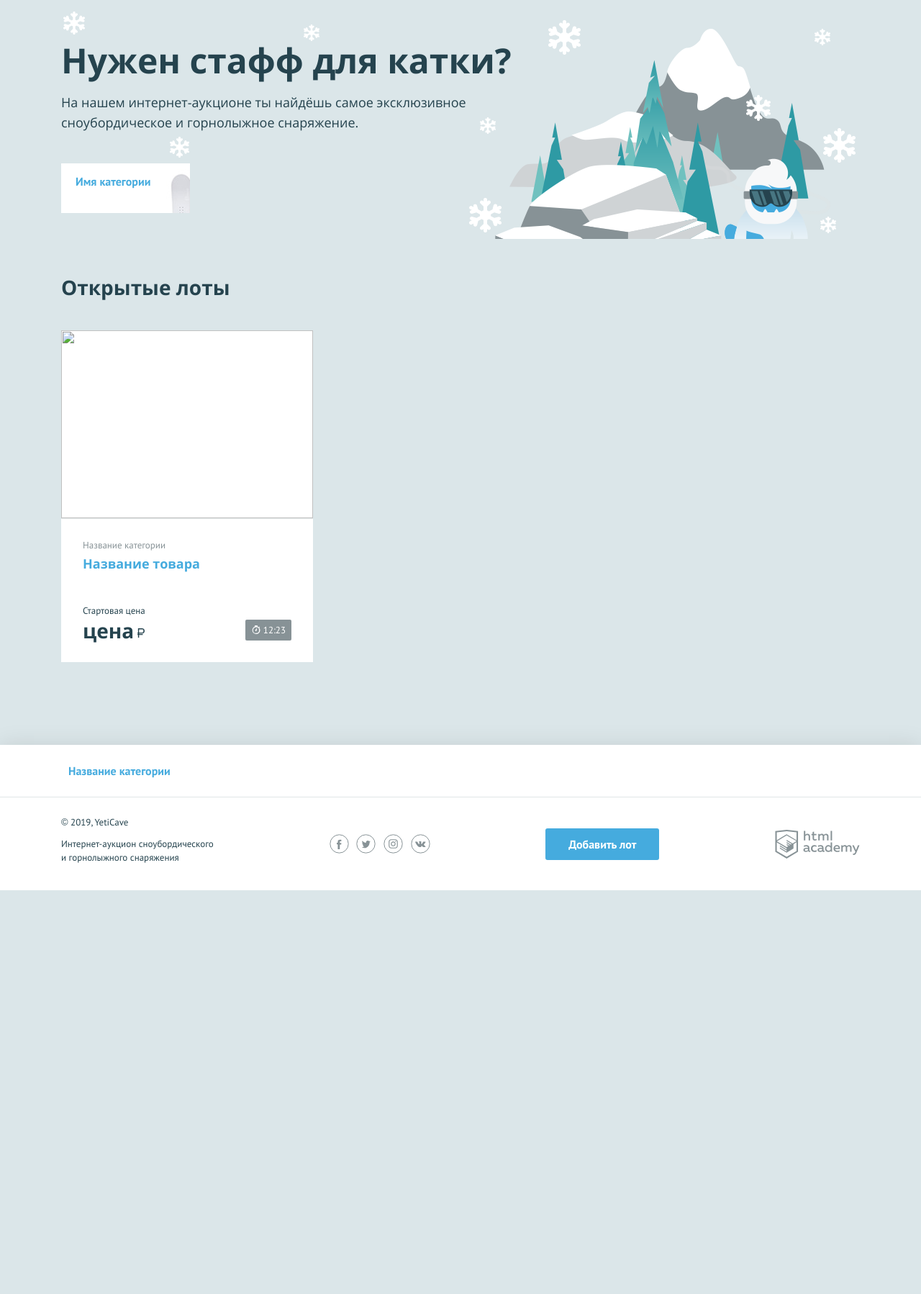
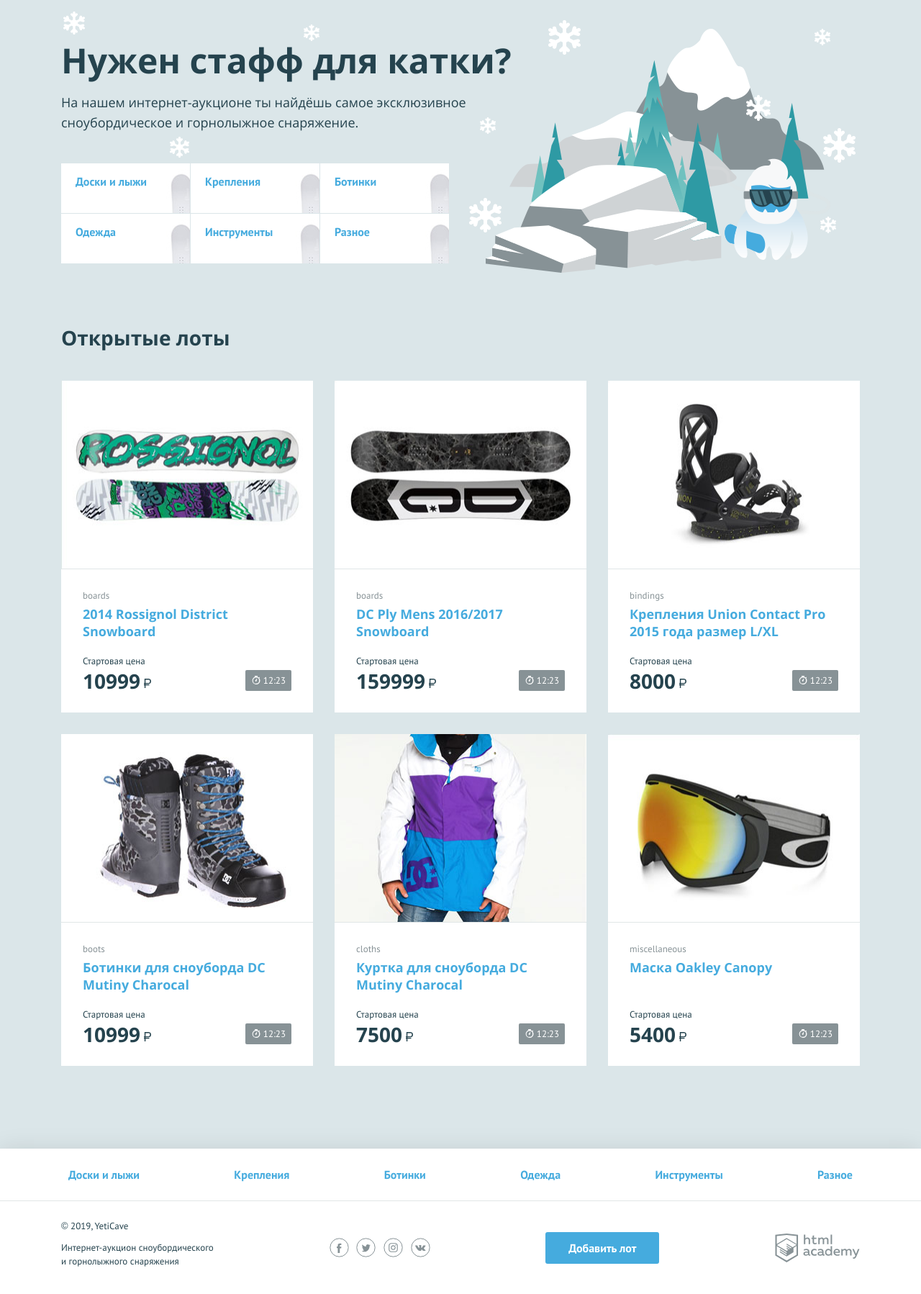
Before and after one commit to Goulshat/1466653-yeticave-12, a PHP site: page / in a window 1280 px wide. Shown: the part 107-1905 px from the top of the page at 72% size. Before the commit the page ends 1344 px from the top, so only its background shows below. Run offline with PHP 8.4, Linux system fonts and the light colour scheme.

Commit message:
сохранение для переноса даннных

```diff
--- a/index.php
+++ b/index.php
@@ -1,7 +1,56 @@
 <?php
 $is_auth = rand(0, 1);
+$user_name = "Гульшат";
 
-$user_name = 'Гульшат';
+$categories = [
+   "boards" => "Доски и лыжи",
+    "bindings" => "Крепления",
+    "boots" => "Ботинки",
+    "cloths" => "Одежда",
+    "tools" => "Инструменты",
+    "miscellaneous" => "Разное"
+];
+
+$products = [
+   0 => [
+       "name" => "2014 Rossignol District Snowboard",
+       "category" => "boards",
+       "price" => "10999",
+       "url" => "img/lot-1.jpg"
+   ],
+   1 => [
+       "name" => "DC Ply Mens 2016/2017 Snowboard",
+       "category" => "boards",
+       "price" => "159999",
+       "url" => "img/lot-2.jpg"
+   ],
+   2 => [
+       "name" => "Крепления Union Contact Pro 2015 года размер L/XL",
+       "category" => "bindings",
+       "price" => "8000",
+       "url" => "img/lot-3.jpg"
+   ],
+   3 => [
+       "name" => "Ботинки для сноуборда DC Mutiny Charocal",
+       "category" => "boots",
+       "price" => "10999",
+       "url" => "img/lot-4.jpg"
+   ],
+   4 => [
+       "name" => "Куртка для сноуборда DC Mutiny Charocal",
+       "category" => "cloths",
+       "price" => "7500",
+       "url" => "img/lot-5.jpg"
+   ],
+   5 => [
+       "name" => "Маска Oakley Canopy",
+       "category" => "miscellaneous",
+       "price" => "5400",
+       "url" => "img/lot-6.jpg"
+   ],
+];
+
+
 ?>
 <!DOCTYPE html>
 <html lang="ru">
@@ -27,7 +76,7 @@ $user_name = 'Гульшат';
         <a class="main-header__add-lot button" href="pages/add-lot.html">Добавить лот</a>
 
         <nav class="user-menu">
-            <?php if($is_auth == 1):?>
+            <?php if($is_auth === 1):?>
                 <div class="user-menu__logged">
                 <p><?= $user_name ?></p>
                 <a class="user-menu__bets" href="pages/my-bets.html">Мои ставки</a>
@@ -53,9 +102,11 @@ $user_name = 'Гульшат';
         <p class="promo__text">На нашем интернет-аукционе ты найдёшь самое эксклюзивное сноубордическое и горнолыжное снаряжение.</p>
         <ul class="promo__list">
             <!--заполните этот список из массива категорий-->
+            <?php foreach($categories as $category => $value): ?>
             <li class="promo__item promo__item--boards">
-                <a class="promo__link" href="pages/all-lots.html">Имя категории</a>
+                <a class="promo__link" href="pages/all-lots.html"><?= $value?></a>
             </li>
+            <?php endforeach; ?>
         </ul>
     </section>
     <section class="lots">
@@ -64,17 +115,18 @@ $user_name = 'Гульшат';
         </div>
         <ul class="lots__list">
             <!--заполните этот список из массива с товарами-->
+            <?php foreach($products as $id => $product):?>
             <li class="lots__item lot">
                 <div class="lot__image">
-                    <img src="" width="350" height="260" alt="">
+                    <img src="<?= $product['url']?>" width="350" height="260" alt="<?= $product['name']?>">
                 </div>
                 <div class="lot__info">
-                    <span class="lot__category">Название категории</span>
-                    <h3 class="lot__title"><a class="text-link" href="pages/lot.html">Название товара</a></h3>
+                    <span class="lot__category"><?= $product['category']?></span>
+                    <h3 class="lot__title"><a class="text-link" href="pages/lot.html"><?= $product['name']?></a></h3>
                     <div class="lot__state">
                         <div class="lot__rate">
                             <span class="lot__amount">Стартовая цена</span>
-                            <span class="lot__cost">цена<b class="rub">р</b></span>
+                            <span class="lot__cost"><?= $product['price']?><b class="rub">р</b></span>
                         </div>
                         <div class="lot__timer timer">
                             12:23
@@ -82,6 +134,7 @@ $user_name = 'Гульшат';
                     </div>
                 </div>
             </li>
+            <?php endforeach; ?>
         </ul>
     </section>
 </main>
@@ -91,9 +144,11 @@ $user_name = 'Гульшат';
     <nav class="nav">
         <ul class="nav__list container">
             <!--заполните этот список из массива категорий-->
+            <?php foreach($categories as $category => $value): ?>
             <li class="nav__item">
-                <a href="pages/all-lots.html">Название категории</a>
+                <a href="pages/all-lots.html"><?= $value?></a>
             </li>
+            <?php endforeach; ?>
         </ul>
     </nav>
     <div class="main-footer__bottom container">
```
